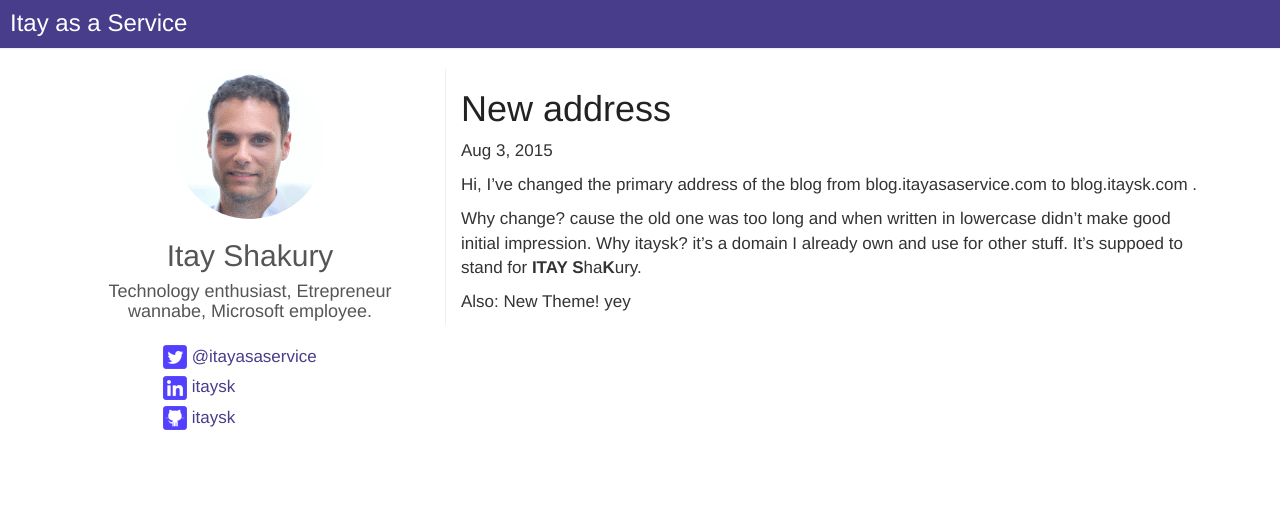
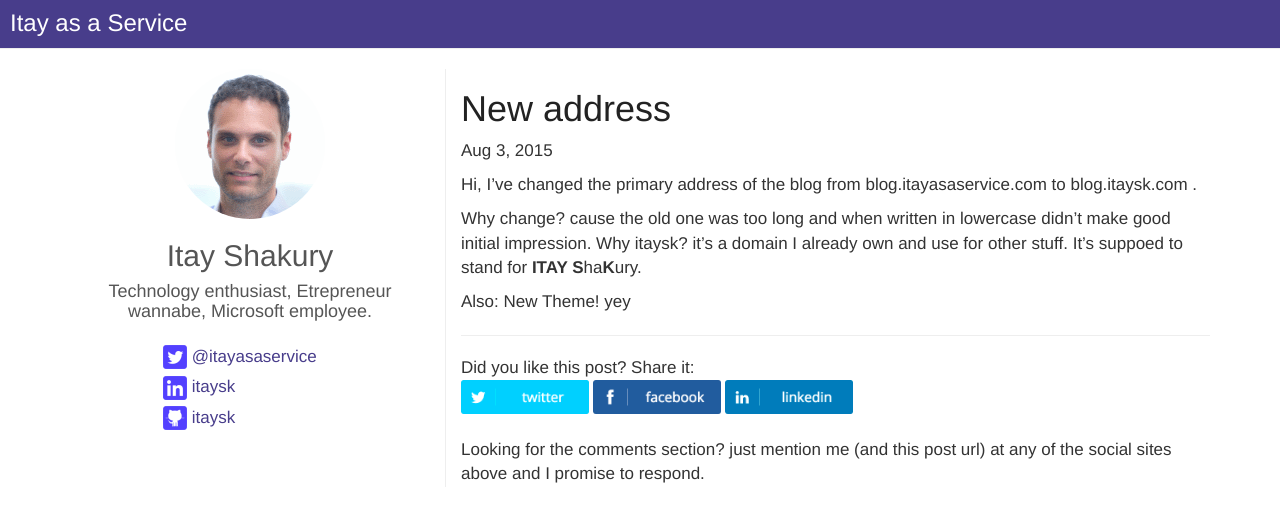
Before and after one commit to itaysk/itaysk.github.io, a Jekyll site: the page built from _posts/2015-08-03-new-address.md, in a window 1280 px wide. Shown: the top 526 px of the page. Built offline with Jekyll 4.4.1, drawn with Linux system fonts in a browser that asks for light colours.

Commit message:
added post sharing

```diff
--- /dev/null
+++ b/_includes/share_post.html
@@ -0,0 +1,14 @@
+Did you like this post? Share it:
+<div class="sharer">
+    <a href="https://twitter.com/intent/tweet?text={{ page.title }}&url={{ site.url }}{{ page.url }}&via={{ site.author_twitter }}&related={{ site.author_twitter }}" rel="nofollow" target="_blank" title="Share on Twitter">
+      <img alt="Twitter" src="/assets/share_twitter.png"/>
+    </a>
+    <a href="https://facebook.com/sharer.php?u={{ site.url }}{{ page.url }}" rel="nofollow" target="_blank" title="Share on Facebook">
+      <img alt="Facebook" src="/assets/share_facebook.png" />
+    </a>
+    <a href="http://www.linkedin.com/shareArticle?mini=true&url={{ site.url }}{{ page.url }}&title={{ page.title }}&source={{ site.url }}" rel="nofollow" target="_blank" title="Share on Facebook">
+      <img alt="LinkedIn" src="/assets/share_linkedin.png" />
+    </a>
+</div>
+<br />
+Looking for the comments section? just mention me (and  this post url) at any of the social sites above and I promise to respond.
--- a/_layouts/post.html
+++ b/_layouts/post.html
@@ -11,8 +11,12 @@ layout: default
   <div class="post-content" itemprop="articleBody">
     {{ content }}
   </div>
+</article>
 
-  {% if site.disqus_shortname %}
-    {% include disqus_comments.html %}
-  {% endif %}
-</article>
+<hr />
+{% include share_post.html %}
+
+{% if site.disqus_shortname %}
+  <hr />
+  {% include disqus_comments.html %}
+{% endif %}
--- a/css/style.scss
+++ b/css/style.scss
@@ -39,6 +39,19 @@ article {
 body {
     font-size: 17px;
 }
+
+/*-----------------------share------------------------*/
+
+.sharer {
+    a{
+        display: inline-block;
+        img {
+            height: 2em;
+        }
+    }
+
+}
+
 
 /*----------------------------------------------------*/
 
@@ -85,3 +98,7 @@ body {
         color: white;
     }
 }
+
+footer {
+    height: 3em;
+}
```
Also changed, not shown: assets/share_facebook.png (added), assets/share_linkedin.png (added), assets/share_twitter.png (added).
